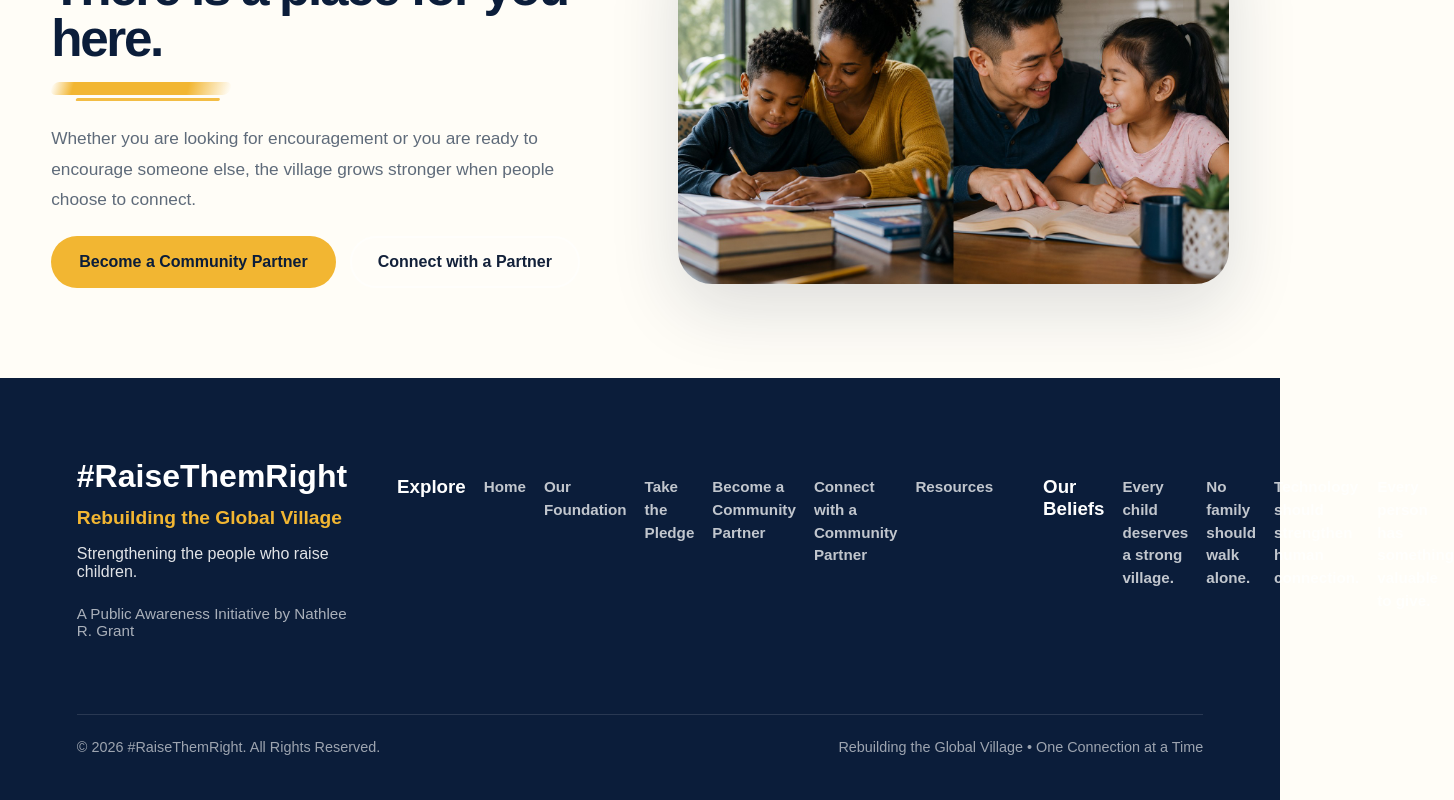
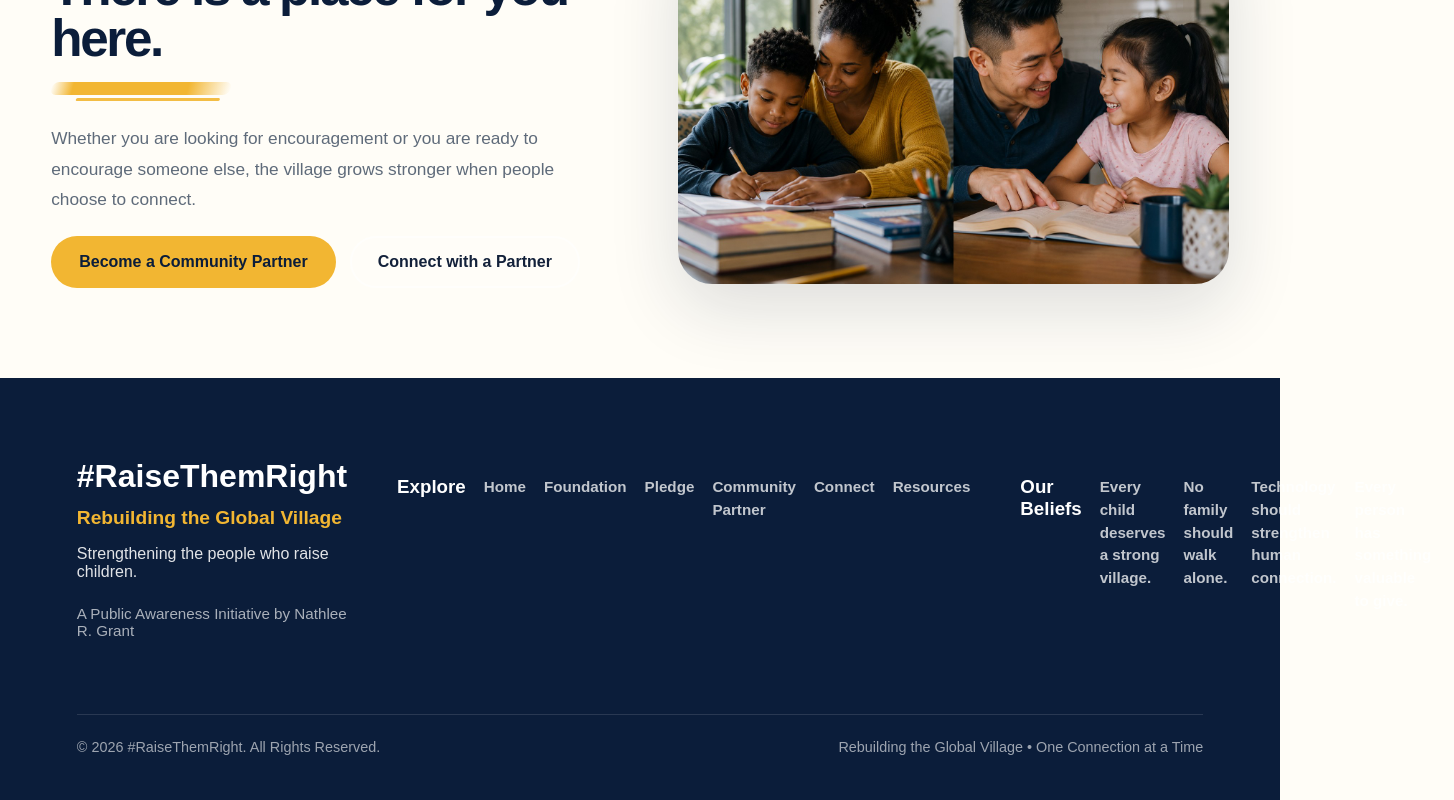
Before and after one commit to nathleegrant-lang/raise-them-right, a Next.js app: page / in a window 1280 px wide. Shown: the part 2805-3605 px from the top of the page, 1454 px wide, since content can reach past the window. Built offline with nearby package versions, Linux system fonts and the light colour scheme.

Commit message:
Update Footer.tsx

```diff
--- a/src/components/Footer.tsx
+++ b/src/components/Footer.tsx
@@ -23,11 +23,11 @@ export default function Footer() {
         <div className="footer-links">
           <h3>Explore</h3>
 
-          <a href="/">Home</a>
-          <a href="/about">Our Foundation</a>
-          <a href="/pledge">Take the Pledge</a>
-          <a href="/join">Become a Community Partner</a>
-          <a href="/support">Connect with a Community Partner</a>
+         <a href="/">Home</a>
+          <a href="/about">Foundation</a>
+          <a href="/pledge">Pledge</a>
+          <a href="/join">Community Partner</a>
+          <a href="/support">Connect</a>
           <a href="/resources">Resources</a>
         </div>
 
```
